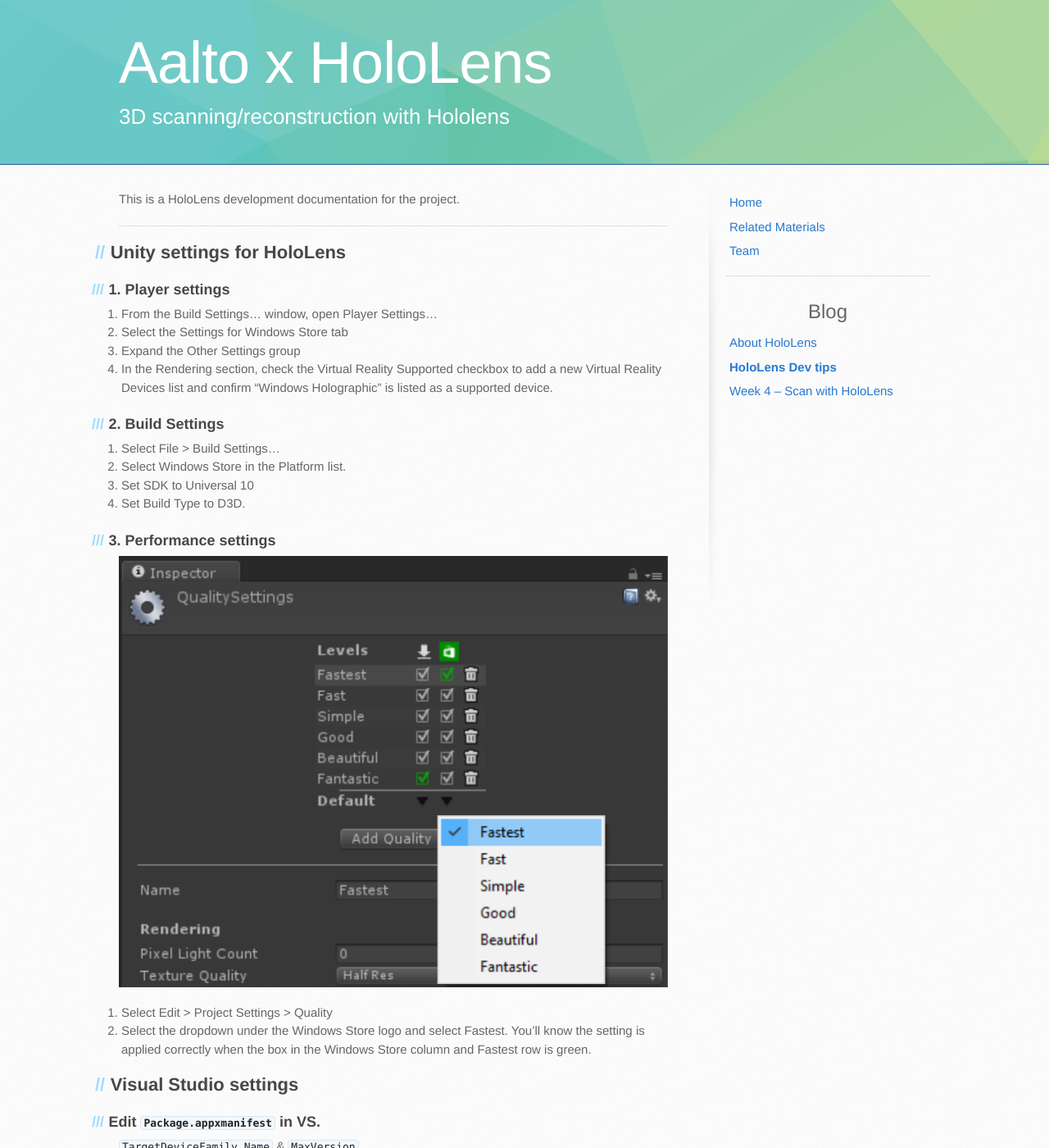
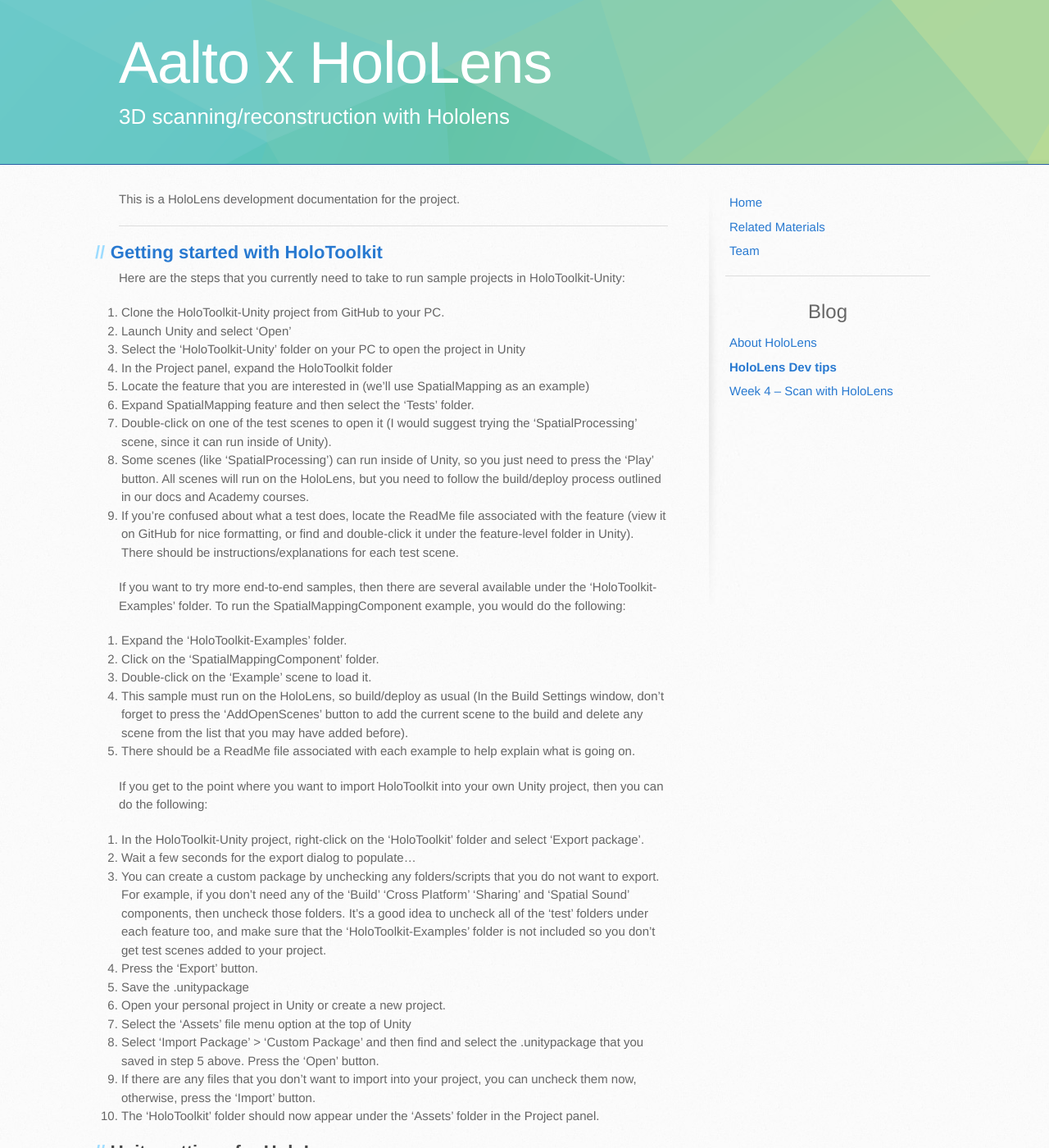
Before and after one commit to aalto-hololens-3D-scanning/aalto-hololens-3D-scanning.github.io, a Jekyll site: the page built from _posts/2017-03-22-hololens_dev_tips.md, in a window 1280 px wide and 1400 px high. Shown: the whole window at 82% size. Built offline with Jekyll 4.4.1, drawn with Linux system fonts in a browser that asks for light colours.

```diff
--- a/_posts/2017-03-22-hololens_dev_tips.md
+++ b/_posts/2017-03-22-hololens_dev_tips.md
@@ -7,6 +7,39 @@ title: HoloLens Dev tips
 This is a HoloLens development documentation for the project.
 
 ---
+
+## [Getting started with HoloToolkit](https://forums.hololens.com/discussion/2364/getting-started-with-holotoolkit)
+Here are the steps that you currently need to take to run sample projects in HoloToolkit-Unity:
+1. Clone the HoloToolkit-Unity project from GitHub to your PC.
+2. Launch Unity and select 'Open'
+3. Select the 'HoloToolkit-Unity' folder on your PC to open the project in Unity
+4. In the Project panel, expand the HoloToolkit folder
+5. Locate the feature that you are interested in (we'll use SpatialMapping as an example)
+6. Expand SpatialMapping feature and then select the 'Tests' folder.
+7. Double-click on one of the test scenes to open it (I would suggest trying the 'SpatialProcessing' scene, since it can run inside of Unity).
+8. Some scenes (like 'SpatialProcessing') can run inside of Unity, so you just need to press the 'Play' button. All scenes will run on the HoloLens, but you need to follow the build/deploy process outlined in our docs and Academy courses.
+9. If you're confused about what a test does, locate the ReadMe file associated with the feature (view it on GitHub for nice formatting, or find and double-click it under the feature-level folder in Unity). There should be instructions/explanations for each test scene.
+
+If you want to try more end-to-end samples, then there are several available under the 'HoloToolkit-Examples' folder. To run the SpatialMappingComponent example, you would do the following:
+1. Expand the 'HoloToolkit-Examples' folder.
+2. Click on the 'SpatialMappingComponent' folder.
+3. Double-click on the 'Example' scene to load it.
+4. This sample must run on the HoloLens, so build/deploy as usual (In the Build Settings window, don't forget to press the 'AddOpenScenes' button to add the current scene to the build and delete any scene from the list that you may have added before).
+5. There should be a ReadMe file associated with each example to help explain what is going on.
+
+If you get to the point where you want to import HoloToolkit into your own Unity project, then you can do the following:
+1. In the HoloToolkit-Unity project, right-click on the 'HoloToolkit' folder and select 'Export package'.
+2. Wait a few seconds for the export dialog to populate...
+3. You can create a custom package by unchecking any folders/scripts that you do not want to export. For example, if you don't need any of the 'Build' 'Cross Platform' 'Sharing' and 'Spatial Sound' components, then uncheck those folders. It's a good idea to uncheck all of the 'test' folders under each feature too, and make sure that the 'HoloToolkit-Examples' folder is not included so you don't get test scenes added to your project.
+4. Press the 'Export' button.
+5. Save the .unitypackage
+6. Open your personal project in Unity or create a new project.
+7. Select the 'Assets' file menu option at the top of Unity
+8. Select 'Import Package' > 'Custom Package' and then find and select the .unitypackage that you saved in step 5 above. Press the 'Open' button.
+9. If there are any files that you don't want to import into your project, you can uncheck them now, otherwise, press the 'Import' button.
+10. The 'HoloToolkit' folder should now appear under the 'Assets' folder in the Project panel.
+
+
 
 ## Unity settings for HoloLens
 ### 1. Player settings
```
Also changed, not shown: _posts/2017-03-22-week4.md (+13 -1 lines), images/week4/pc_ip.png (added), images/week4/room_scan_0322.png (added), 1 other file.
